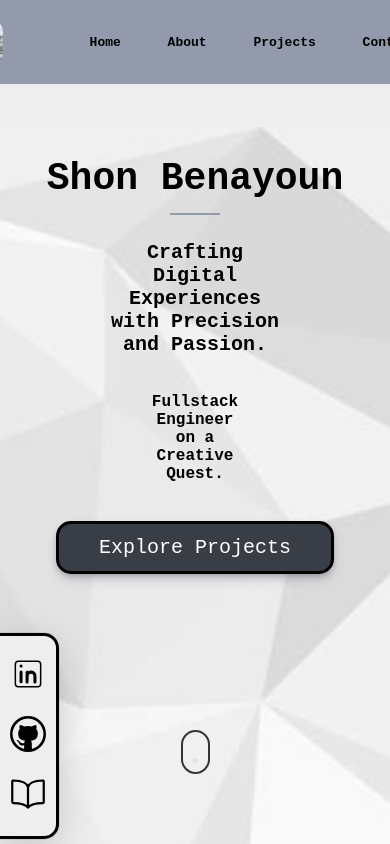
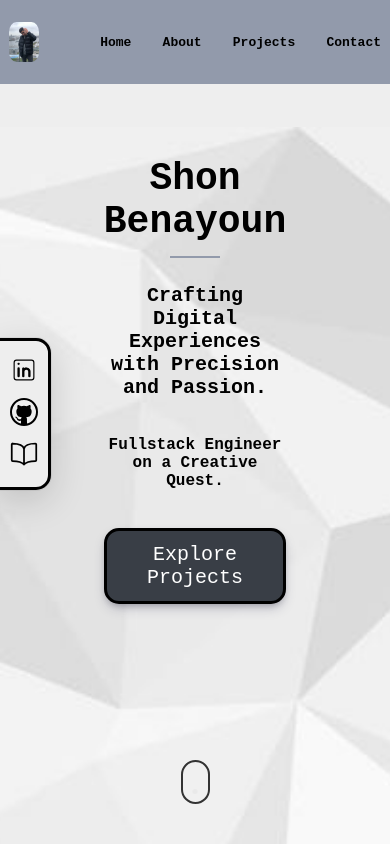
Before and after one commit to ShonBA/Portfolio-Website, a React (Create React App) app: page / in a window 390 px wide. Shown: the top 844 px of the page. Built offline with nearby package versions, Linux system fonts and the light colour scheme; no server answers.

Commit message:
more resp

```diff
--- a/src/Components/HomeArea/Home/Section/Section.scss
+++ b/src/Components/HomeArea/Home/Section/Section.scss
@@ -8,7 +8,7 @@
         justify-content: center;
 
         .paraContainer {
-            padding: 50px 0;
+            padding: 50px 15vh;
 
             h1 {
                 width: fit-content;
@@ -18,12 +18,12 @@
 
             h4 {
                 font-size: 32px;
-                padding: 0 20vh;
+                // padding: 0 20vh;
             }
 
             h6 {
                 font-size: 24px;
-                padding: 0 20vh;
+                // padding: 0 20vh;
             }
 
             .btn-p {
@@ -80,7 +80,7 @@
 
     .homeIconsContainer {
         position: absolute;
-        top: 45%;
+        top: 40%;
         left: -3px;
 
         .SocialIcons {
@@ -120,8 +120,11 @@
     @media only screen and (max-width: 768px) {
         .homeParaContainer {
             gap: 15vh;
+            padding: 0 20vh;
 
             .paraContainer {
+                padding: 50px 15vh;
+
                 h1 {
                     font-size: 46px;
 
@@ -129,29 +132,26 @@
 
                 h4 {
                     font-size: 26px;
-                    padding: 0 40vh;
+                    // padding: 0 40vh;
                 }
 
                 h6 {
                     font-size: 16px;
-                    padding: 0 40vh;
+                    // padding: 0 40vh;
                 }
             }
-        }
-
-        .homeIconsContainer {
-            position: absolute;
-            top: 75vh;
         }
     }
 
     @media only screen and (max-width: 480px) {
         .homeParaContainer {
             margin: 5vh 0;
+            padding: 0 40vh;
+
             justify-content: flex-start;
 
             .paraContainer {
-                padding: 30px 0;
+                padding: 30px 5vh;
 
                 h1 {
                     font-size: 38px;
@@ -159,12 +159,32 @@
 
                 h4 {
                     font-size: 20px;
-                    padding: 0 50vh;
+                    // padding: 0 50vh;
                 }
 
                 h6 {
                     font-size: 16px;
-                    padding: 0 55vh;
+                    // padding: 0 55vh;
+                }
+            }
+        }
+
+        .homeIconsContainer {
+            top: 40%;
+
+            .SocialIcons {
+                a {
+                    margin: 5px 0;
+                }
+
+                svg {
+                    width: 28px;
+                    height: 28px;
+                    transition: transform 0.5s ease;
+
+                    &:hover {
+                        transform: scale(1.1);
+                    }
                 }
             }
         }
--- a/src/Components/LayoutArea/Nav/Nav.scss
+++ b/src/Components/LayoutArea/Nav/Nav.scss
@@ -29,11 +29,11 @@
 
 
     @media only screen and (max-width: 768px) {
-        font-size: medium;
         justify-content: center;
 
+        div {
             a {
-            margin: 0 1.5rem;
+                margin: 0 1.6rem;
             }
 
             img {
@@ -46,10 +46,24 @@
                 display: none;
             }
         }
+    }
 
     @media only screen and (max-width: 480px) {
+        font-size: medium;
+        div {
+
             a {
-            margin: 0 1rem;
+                margin: 0 1.2rem;
+            }
+
+            img {
+                width: auto;
+                height: 40px;
+                margin: 0;
             }
         }
+
     }
+
+
+}
```
Also changed, not shown: src/Components/Common/SocialIcons/SocialIcons.scss (line endings or trailing spaces). Lines whose indentation alone changed are shown as unchanged.
